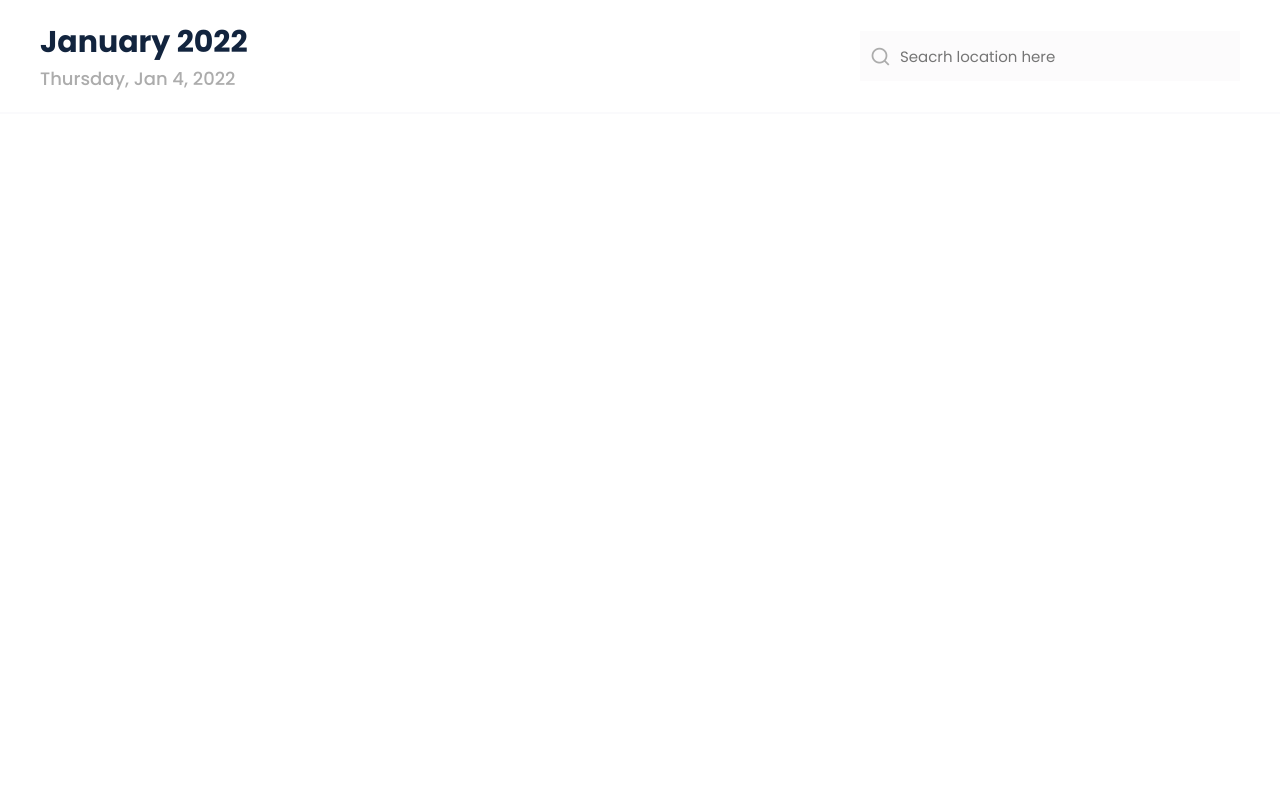
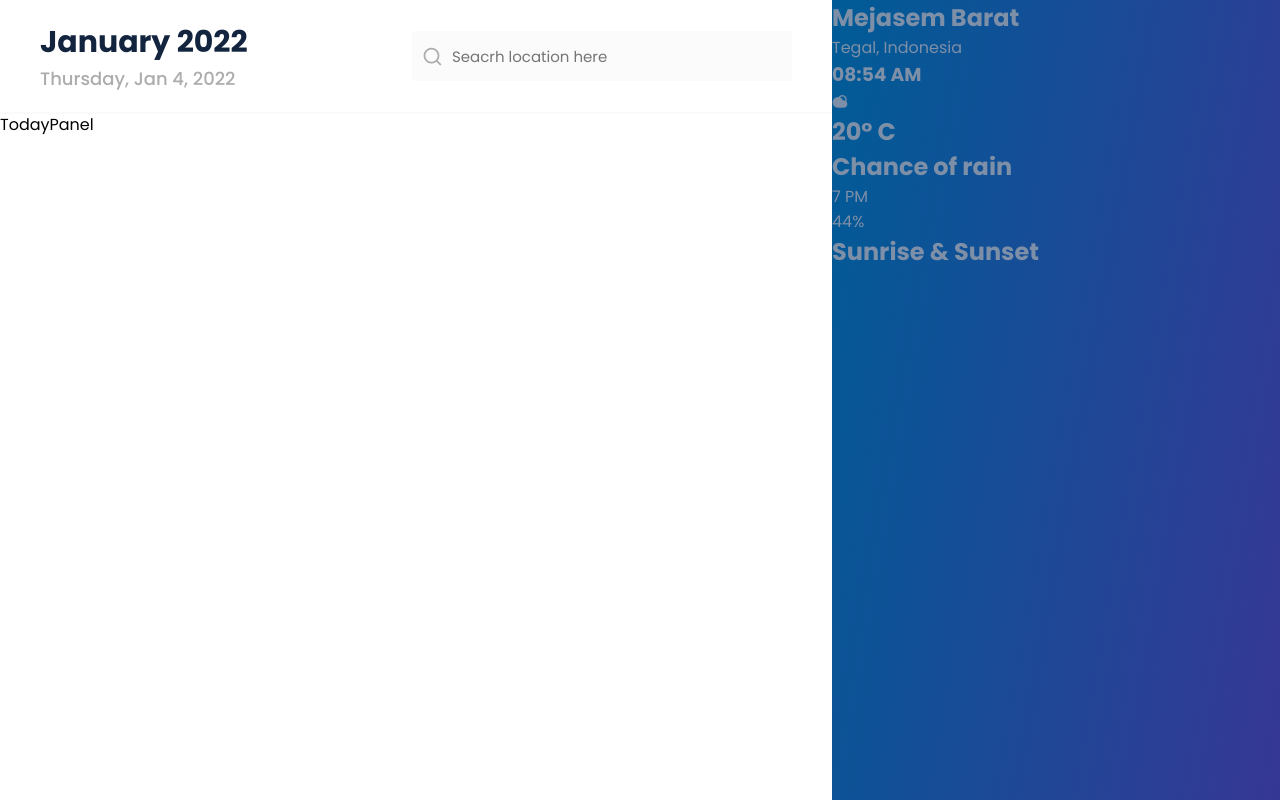
Before and after one commit to Edgallen/weather-app, a React app: page / in a window 1280 px wide. Built offline with nearby package versions, Linux system fonts and the light colour scheme.

Commit message:
overview

```diff
--- a/src/assets/scss/_color-palette.scss
+++ b/src/assets/scss/_color-palette.scss
@@ -1,7 +1,14 @@
 $colors: (
-  color-background: #FFFFFF,
-  color-title: #12243E,
-  color-subtitle: #acacac,
-  color-card: #FCFBFC,
-  color-separation: #FAFAFC
+  light-side: (
+    color-background: #FFFFFF,
+    color-title: #12243E,
+    color-subtitle: #acacac,
+    color-card: #FCFBFC,
+    color-separation: #FAFAFC
+  ),
+  dark-side: (
+    color-background: linear-gradient(100deg, #005C97, #363795),
+    color-title: #FFFFFF,
+    color-text: #7E8FA8,
+  )
 );
--- a/src/components/App/App.scss
+++ b/src/components/App/App.scss
@@ -1,6 +1,9 @@
-.heading {
+.body {
   display: flex;
-  justify-content: center;
-  height: 100vh;
-  align-items: center;
+  flex-direction: row-reverse;
+  justify-content: flex-end;
 }
+
+.main {
+  width: 65vw;
+}
--- a/src/components/App/App.tsx
+++ b/src/components/App/App.tsx
@@ -1,12 +1,18 @@
 import React from "react";
 import AppHeader from "../AppHeader/AppHeader";
+import Overview from "../Overview/Overview";
+import TodayPanel from "../TodayPanel/TodayPanel";
 import "./App.scss";
 
 const App = () => {
   return (
-    <>
-      <AppHeader />
-    </>
+    <body className="body">
+      <Overview />
+      <main className="main">
+        <AppHeader />
+        <TodayPanel />
+      </main>
+    </body>
   );
 };
 
--- a/src/components/AppHeader/AppHeader.scss
+++ b/src/components/AppHeader/AppHeader.scss
@@ -5,7 +5,7 @@
   align-items: center;
   justify-content: space-between;
   padding: 20px 40px;
-  box-shadow: 0px 2px map-get($colors, 'color-separation');
+  box-shadow: 0px 2px map-get($colors, 'light-side', 'color-separation');
 }
 
 .date {
@@ -15,13 +15,13 @@
 }
 
 .title {
-  color: map-get($colors, 'color-title');
+  color: map-get($colors, 'light-side', 'color-title');
   font-size: 30px;
   font-weight: 600;
 }
 
 .subtitle {
-  color: map-get($colors, 'color-subtitle');
+  color: map-get($colors, 'light-side', 'color-subtitle');
   font-size: 18px;
   font-weight: 500;
 }
@@ -42,7 +42,7 @@
   border: transparent;
   outline: none;
   font-size: 15px;
-  background-color: map-get($colors, 'color-card');
+  background-color: map-get($colors, 'light-side', 'color-card');
 }
 
 .input::placeholder {
@@ -50,7 +50,7 @@
 }
 
 .searchForm__icon {
-  color: map-get($colors, 'color-subtitle');
+  color: map-get($colors, 'light-side', 'color-subtitle');
   font-size: 21px;
   left: calc(30px - 20px);
   position: absolute;
--- /dev/null
+++ b/src/components/Overview/Overview.scss
@@ -0,0 +1,8 @@
+@import '../../assets/scss/color-palette';
+
+.overview {
+  background: map-get($colors, 'dark-side', 'color-background');
+  color: map-get($colors, 'dark-side', 'color-text');
+  width: 35vw;
+  height: 100vh;
+}
--- /dev/null
+++ b/src/components/Overview/Overview.tsx
@@ -0,0 +1,48 @@
+import React from 'react';
+import './Overview.scss';
+
+const Overview = () => {
+  return (
+    <section className='overview'>
+      <div className=''>
+        <div>
+          <h2>Mejasem Barat</h2>
+          <p>Tegal, Indonesia</p>
+        </div>
+
+        <h3>08:54 AM</h3>
+      </div>
+
+      <div>
+        <div>
+          <i className="ri-sun-cloudy-fill"></i>
+          <h1>20° C</h1>
+        </div>
+      </div>
+
+      <div>
+        <h2>Chance of rain</h2>
+
+        <div>
+          <p>7 PM</p>
+          <div>
+            <div></div>
+          </div>
+          <p>44%</p>
+        </div>
+      </div>
+
+      <div>
+        <h2>Sunrise & Sunset</h2>
+
+        <div>
+          <div>
+
+          </div>
+        </div>
+      </div>
+    </section>
+  )
+}
+
+export default Overview
--- /dev/null
+++ b/src/components/TodayPanel/TodayPanel.tsx
@@ -0,0 +1,10 @@
+import React from 'react';
+import './TodayPanel.scss';
+
+const TodayPanel = () => {
+  return (
+    <div>TodayPanel</div>
+  )
+}
+
+export default TodayPanel
--- a/webpack.config.js
+++ b/webpack.config.js
@@ -35,7 +35,7 @@ module.exports = {
   },
   plugins: [
     new HtmlWebpackPlugin({
-      template: "src/index.html",
+      template: "./public/index.html",
     }),
   ],
 };
```
Also changed, not shown: public/index.html (renamed from src/index.html), src/components/TodayPanel/TodayPanel.scss (added).
